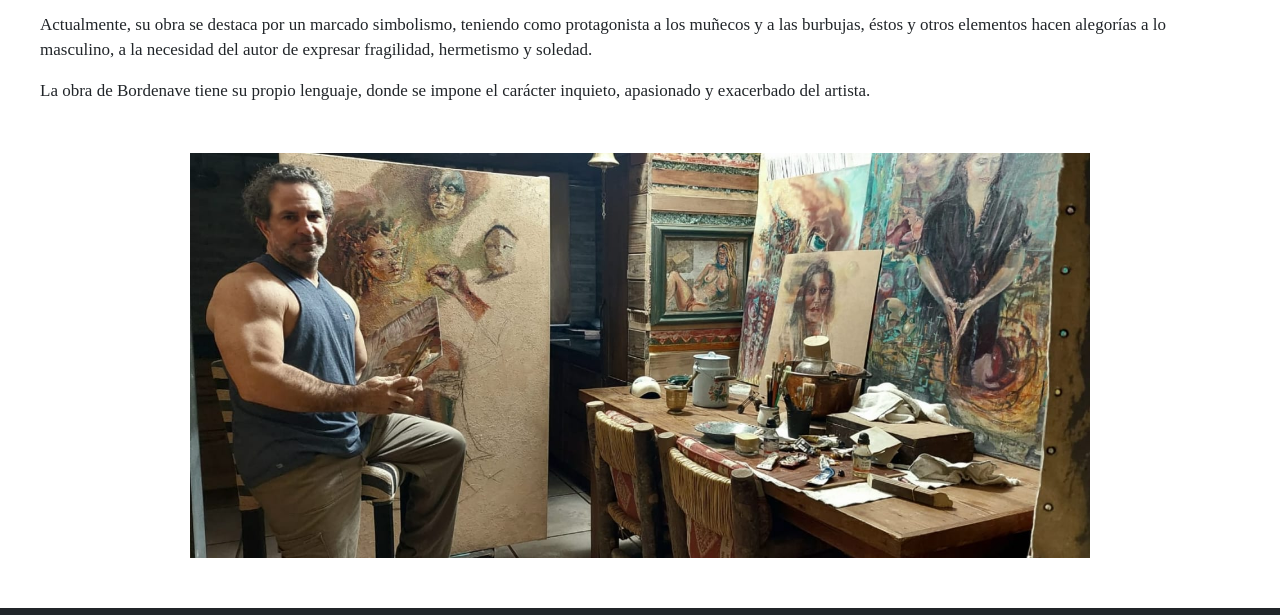
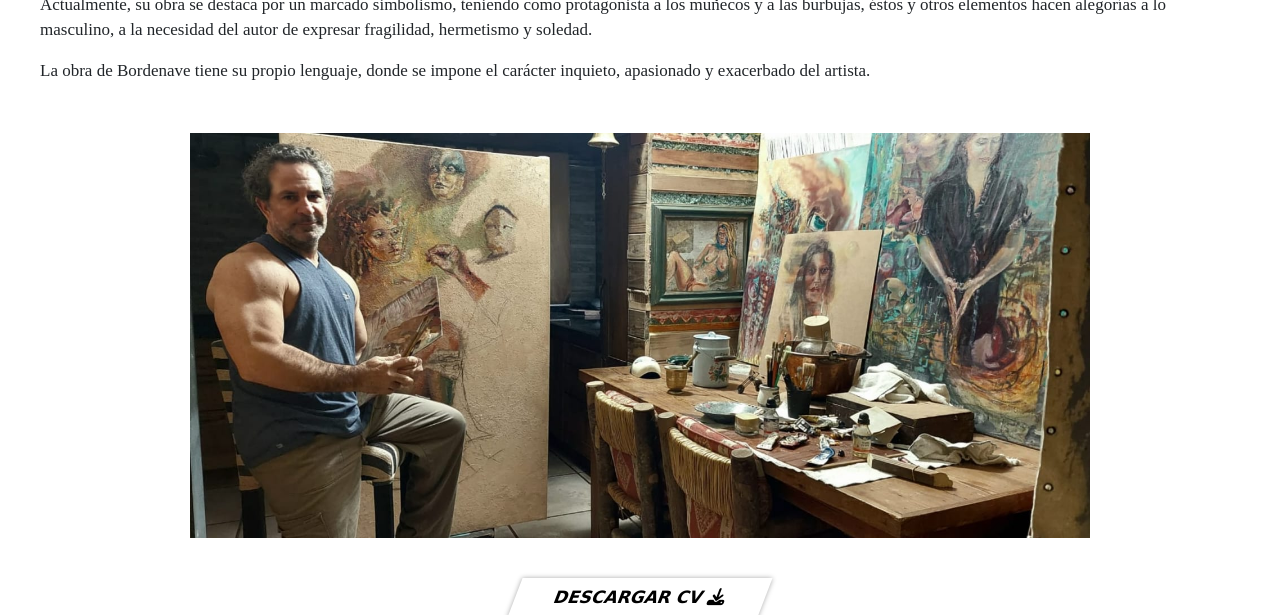
Before and after one commit to Elias-Zurita/Daniel-Bordenave-Artista, a plain HTML site: page web/bio.html in a window 1280 px wide. Shown: the part 998-1613 px from the top of the page. Drawn offline with nearby package versions, Linux system fonts and the light colour scheme; files that its build step writes are made by us from their sources.

Commit message:
cv subido

```diff
--- a/css/bio.css
+++ b/css/bio.css
@@ -1,6 +1,6 @@
 .bannerBio{
     text-align: center;
-    margin-bottom: 50px;
+    margin-bottom: 30px;
 }
 .bannerBio img{
     width: 900px;
@@ -12,6 +12,42 @@
     font-size: 17px;
     margin-bottom: 50px
 }
+.cajaCv{
+    text-align: center;
+    margin: 0px 0px 30px 0px;
+}
+.cajaCv button{
+    width: 250px;
+    font-size: 17px;
+    margin: 10px auto 0 auto;
+    padding: 7px 0;
+    position: relative;
+    cursor: pointer;
+    z-index: 10;
+    border: none;
+    box-shadow: 0px 0px 5px 0px rgba(0,0,0,0.34);
+    transform: skew(-21deg);
+    color: black;
+    background-color:white;
+    font-weight: bold;
+}
+.cajaCv button .relleno{
+    position: absolute;
+    top: 0;
+    left: 0;
+    right: 100%;
+    height: 100%;
+    width: 0;
+    color: black;
+    transition: 0.3s;
+    z-index: -1;
+    background: var(--color-primario);
+    color: black;
+}
+.cajaCv button:hover .relleno{
+    width: 100%;
+}
+
 @media (max-width:1250px){
     .bannerBio img{
         width: 80%;
--- a/web/bio.html
+++ b/web/bio.html
@@ -122,6 +122,15 @@
             <img src="../img/artista2.jpeg" alt="">
         </div>
 
+        <div class="cajaCv">
+            <a href="../img/CV Daniel.pdf" target="_blank">
+                <button>
+                    DESCARGAR CV <i class="fa-solid fa-download"></i>
+                    <span class="relleno"></span>
+                </button>
+            </a>
+        </div>
+
         <script src="https://unpkg.com/scrollreveal"></script>
         <script src="../js/scrollrevealConfig.js"></script>
         <script src="../js/backToTop.js"></script>
```
Also changed, not shown: 1 other file.
